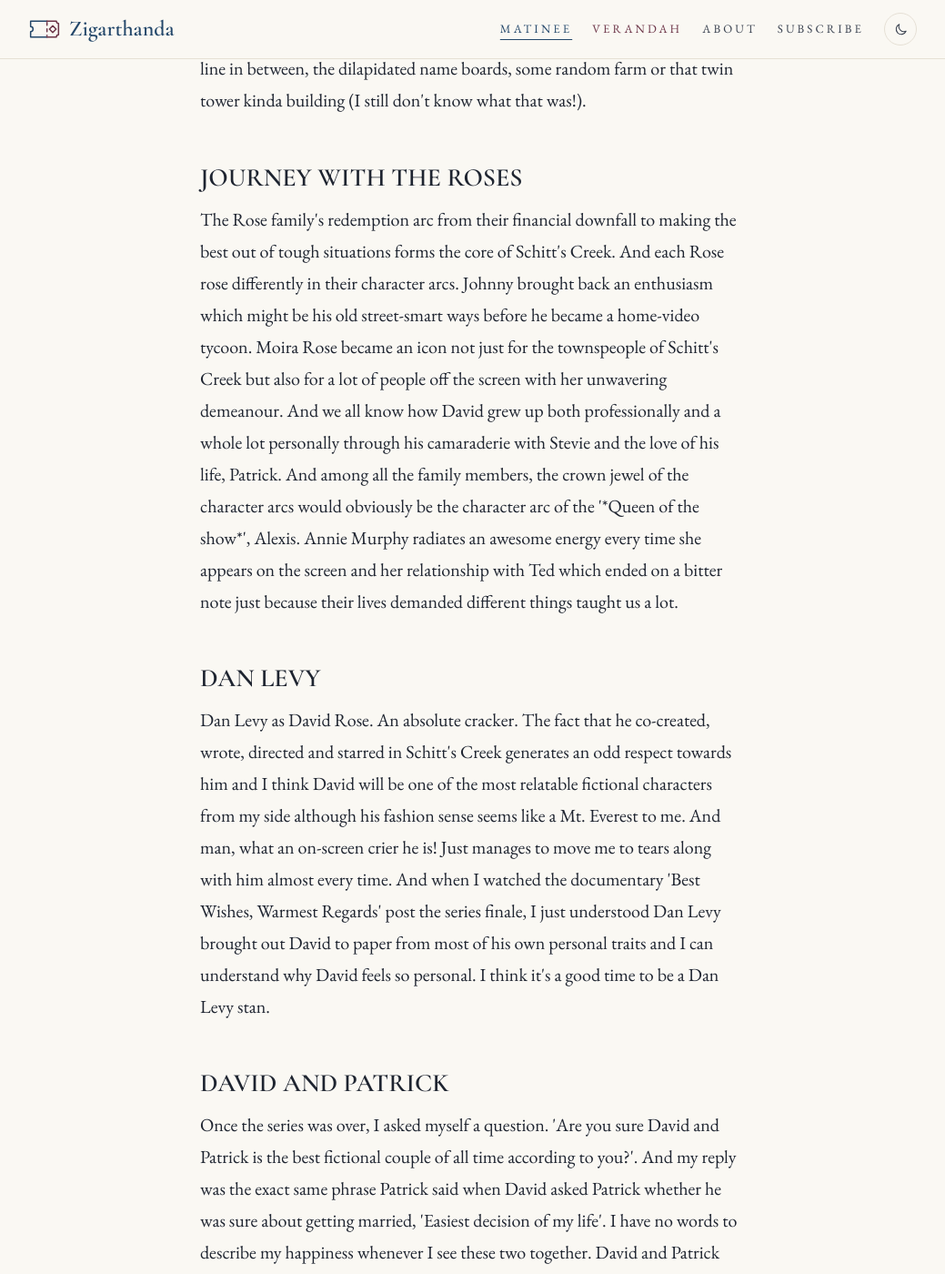
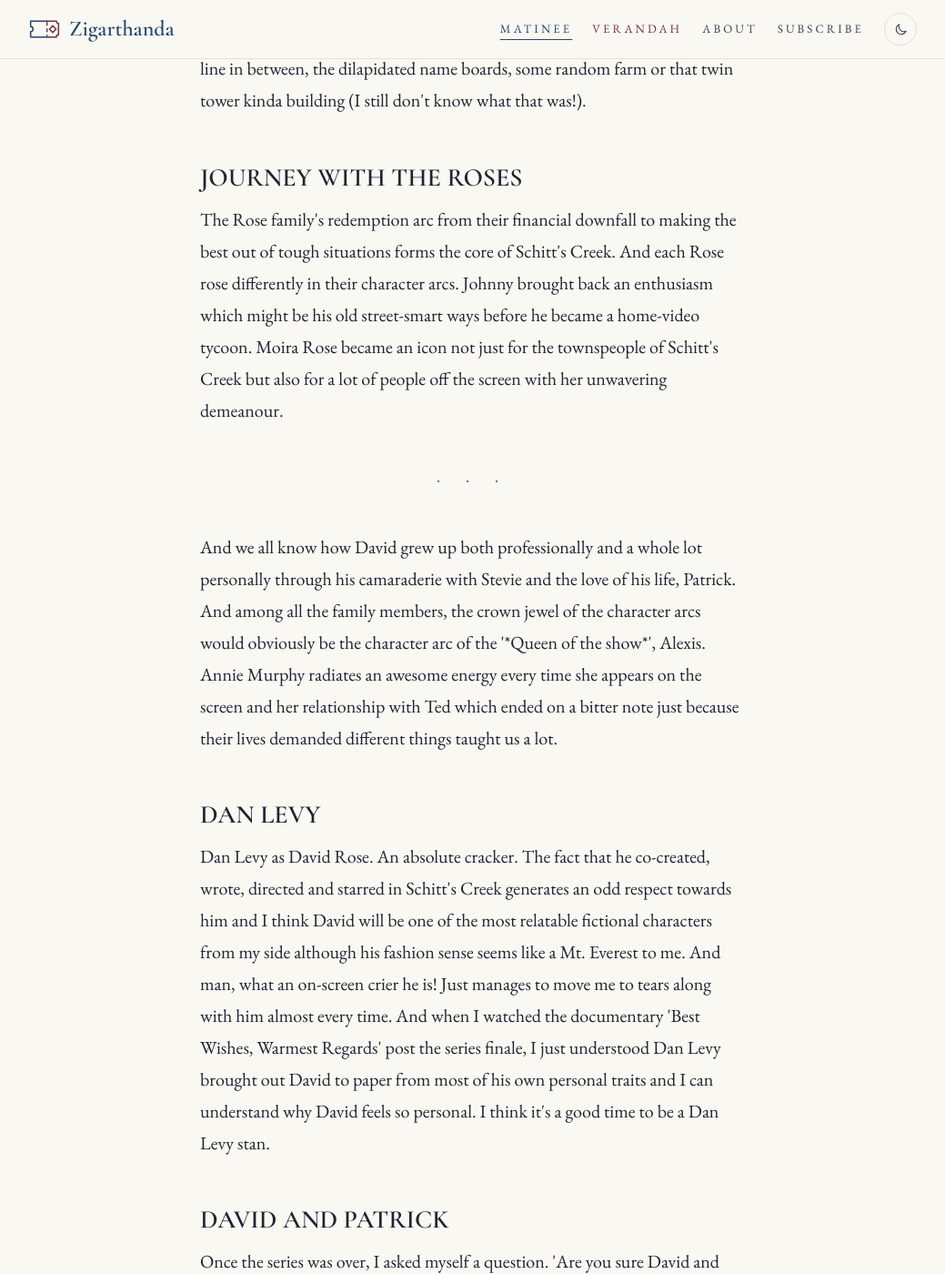
Before and after one commit to sibiusblack/zigarthanda, a Jekyll site: the page built from matinee/schitts-creek.html, in a window 1280 px wide and 1400 px high, scrolled down 803 px. Shown: the whole window at 91% size, without its empty margins (120-1159 px from the left). Built offline with Jekyll 4.4.1, drawn with Linux system fonts in a browser that asks for light colours.

Commit message:
Fix HTML structure by adding <hr> tag
Added a closing <hr> tag to the paragraph about the Rose family's redemption arc.

```diff
--- a/matinee/schitts-creek.html
+++ b/matinee/schitts-creek.html
@@ -37,7 +37,7 @@
 <p>I have watched quite a few sitcoms and it needed a show like Schitt's Creek to facilitate me to embrace the beauty in the mundanity of a small town like Schitt's Creek. Because that's where I come from. I haven't had the chance yet to live among the biggest skyscrapers or the cities that are thriving till the Sun comes up and gets transformed into the next day just like that. One of the things I looked forward in Schitt's Creek was those intermediate transition shots between characters which involve showing the empty road with the train line in between, the dilapidated name boards, some random farm or that twin tower kinda building (I still don't know what that was!).</p>
 
 <h2>JOURNEY WITH THE ROSES</h2>
-<p>The Rose family's redemption arc from their financial downfall to making the best out of tough situations forms the core of Schitt's Creek. And each Rose rose differently in their character arcs. Johnny brought back an enthusiasm which might be his old street-smart ways before he became a home-video tycoon. Moira Rose became an icon not just for the townspeople of Schitt's Creek but also for a lot of people off the screen with her unwavering demeanour.
+<p>The Rose family's redemption arc from their financial downfall to making the best out of tough situations forms the core of Schitt's Creek. And each Rose rose differently in their character arcs. Johnny brought back an enthusiasm which might be his old street-smart ways before he became a home-video tycoon. Moira Rose became an icon not just for the townspeople of Schitt's Creek but also for a lot of people off the screen with her unwavering demeanour.<hr>
 
 And we all know how David grew up both professionally and a whole lot personally through his camaraderie with Stevie and the love of his life, Patrick. And among all the family members, the crown jewel of the character arcs would obviously be the character arc of the '*Queen of the show*', Alexis. Annie Murphy radiates an awesome energy every time she appears on the screen and her relationship with Ted which ended on a bitter note just because their lives demanded different things taught us a lot.</p>
 
```
